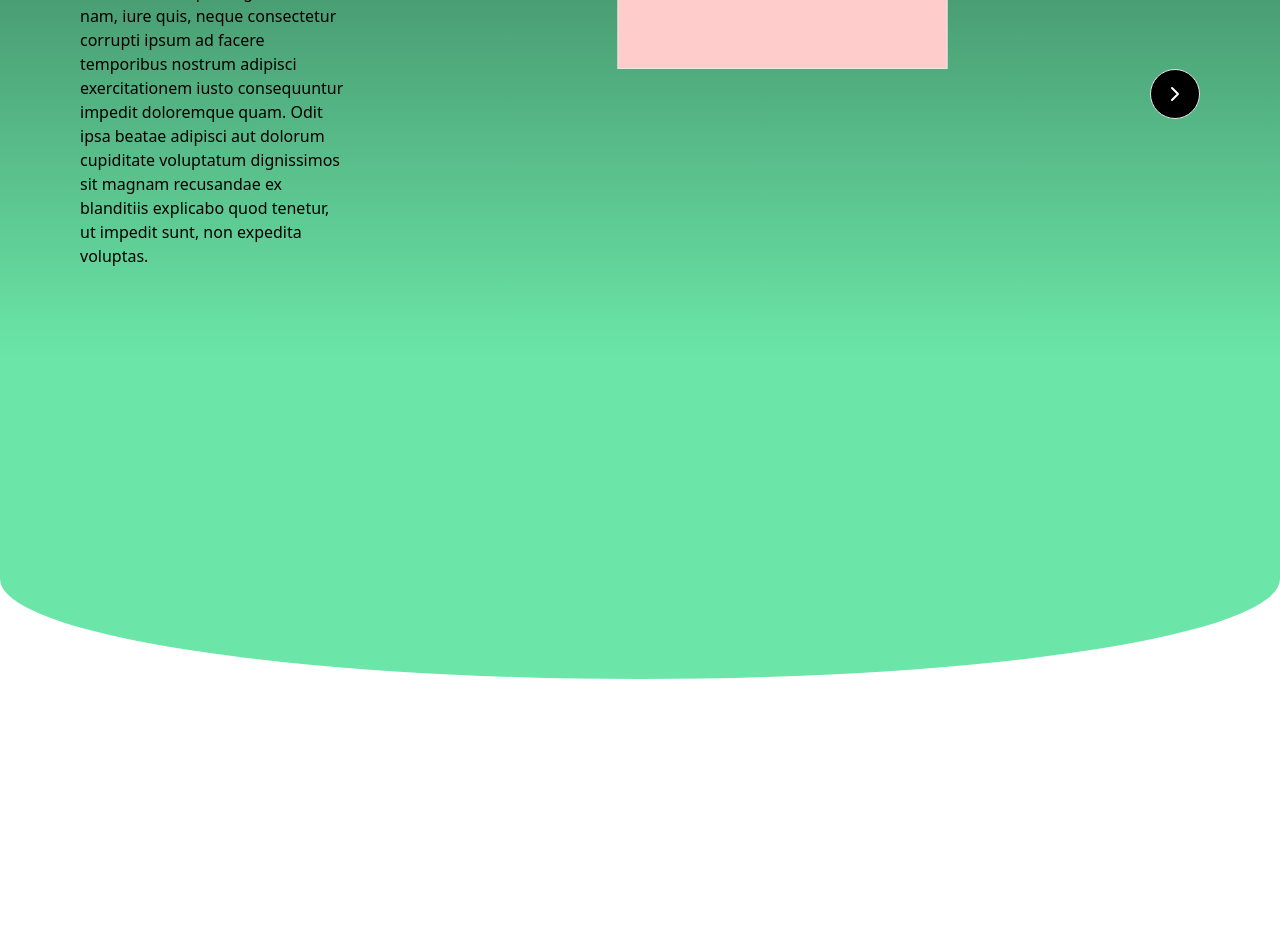
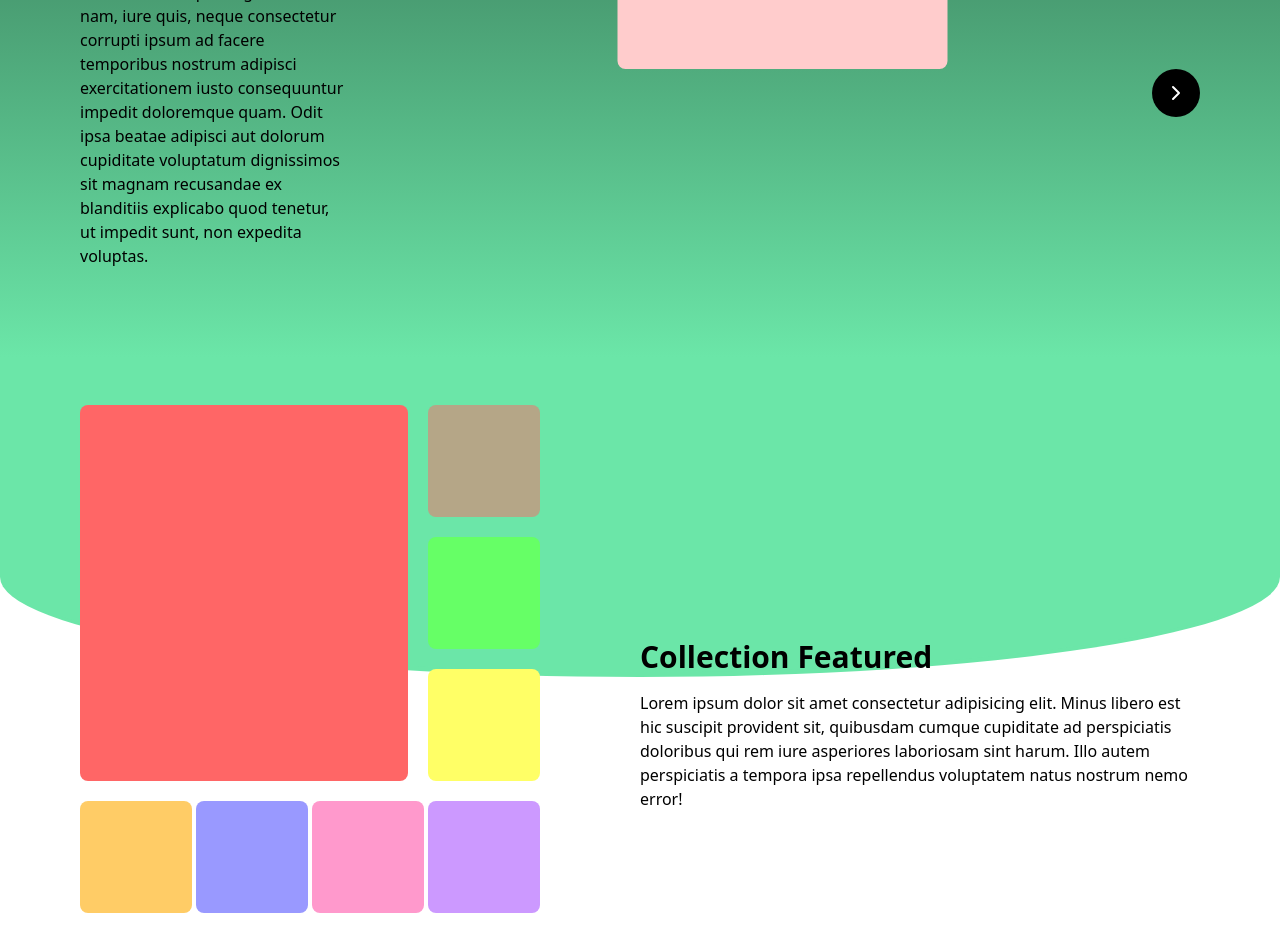
Before and after one commit to Tahsin0909/Innnovate_task, a Next.js app: page / in a window 1280 px wide. Shown: the part 2284-3236 px from the top of the page. Before the commit the page ends 2963 px from the top, so only its background shows below. Built offline with nearby package versions, Linux system fonts and the light colour scheme.

Commit message:
Completed grid color section

```diff
--- /dev/null
+++ b/src/app/components/gridColor/GridColor.tsx
@@ -0,0 +1,47 @@
+'use client'
+
+import React, { useState } from 'react';
+
+const GridColor = () => {
+    const [selectedColor, setSelectedColor] = useState<string>("#ff6666")
+    // const [activedColor, setActivedColor] = useState<string>("#ff6666")
+
+    const handleColorSelectors = (color: string) => {
+        setSelectedColor(color)
+    }
+    return (
+        <div className='body_padding '>
+            <div className='grid lg:grid-cols-2 grid-cols-1 items-center  relative lg:-translate-y-72 md:-translate-y-40 -translate-y-40'>
+                <div className="grid grid-cols-5 grid-rows-5 gap-5 w-fit">
+
+                    {/* main div  */}
+                    <div className={`rounded-lg col-start-1 col-end-4 row-start-1 row-end-4 transition-colors  bg-[${selectedColor}]`}></div>
+                    <button onClick={() => handleColorSelectors("#ff6666")}
+                        className={`rounded-lg md:w-28 md:h-28 w-16 h-16 col-start-4 col-end-5 row-start-1 row-end-2 bg-[#ff6666] ${selectedColor == "#ff6666" && "opacity-50"} active:scale-90 transition-all ease-linear `}></button>
+                    <button onClick={() => handleColorSelectors("#66ff66")}
+                        className={`rounded-lg md:w-28 md:h-28 w-16 h-16 col-start-4 col-end-5 row-start-2 row-end-3 bg-[#66ff66] ${selectedColor == "#66ff66" && "opacity-50"} active:scale-90 transition-all ease-linear `}></button>
+                    <button onClick={() => handleColorSelectors("#ffff66")}
+                        className={`rounded-lg md:w-28 md:h-28 w-16 h-16 col-start-4 col-end-5 row-start-3 row-end-4 bg-[#ffff66] ${selectedColor == "#ffff66" && "opacity-50"} active:scale-90 transition-all ease-linear `}></button>
+                    <button onClick={() => handleColorSelectors("#cc99ff")}
+                        className={`rounded-lg md:w-28 md:h-28 w-16 h-16 col-start-4 col-end-5 row-start-4 row-end-5 bg-[#cc99ff] ${selectedColor == "#cc99ff" && "opacity-50"} active:scale-90 transition-all ease-linear `}></button>
+                    <button onClick={() => handleColorSelectors("#ff99cc")}
+                        className={`rounded-lg md:w-28 md:h-28 w-16 h-16 col-start-3 col-end-4 row-start-4 row-end-5 bg-[#ff99cc] ${selectedColor == "#ff99cc" && "opacity-50"} active:scale-90 transition-all ease-linear `}></button>
+                    <button onClick={() => handleColorSelectors("#9999ff")}
+                        className={`rounded-lg md:w-28 md:h-28 w-16 h-16 col-start-2 col-end-3 row-start-4 row-end-5 bg-[#9999ff] ${selectedColor == "#9999ff" && "opacity-50"} active:scale-90 transition-all ease-linear `}></button>
+                    <button onClick={() => handleColorSelectors("#ffcc66")}
+                        className={`rounded-lg md:w-28 md:h-28 w-16 h-16 col-start-1 col-end-2 row-start-4 row-end-5 bg-[#ffcc66] ${selectedColor == "#ffcc66" && "opacity-50"} active:scale-90 transition-all ease-linear `}></button>
+                </div>
+
+                <div className='space-y-4'>
+                    <p className='md:text-3xl text-xl font-semibold'> Collection Featured</p>
+                    <p>Lorem ipsum dolor sit amet consectetur adipisicing elit. Minus libero est hic suscipit provident sit, quibusdam cumque cupiditate ad perspiciatis doloribus qui rem iure asperiores laboriosam sint harum. Illo autem perspiciatis a tempora ipsa repellendus voluptatem natus nostrum nemo error!</p>
+                </div>
+
+
+
+            </div>
+        </div>
+    );
+};
+
+export default GridColor;
--- a/src/app/components/overview/OverViewSlider.tsx
+++ b/src/app/components/overview/OverViewSlider.tsx
@@ -35,9 +35,9 @@ const OverViewSlider = () => {
                 className="mySwiper"
             >
                 {colors.map((ColorData, index) => (
-                    <SwiperSlide key={index} className='overview_swiper flex items-center'>
+                    <SwiperSlide key={index} className='overview_swiper flex items-center rounded-lg'>
                         <div style={{ backgroundColor: ColorData.color }}
-                            className={`w-full border  transition-all duration-300 flex justify-center  items-center ${activeIndex === index ? 'h-full' : 'md:h-80 h-48'}`}
+                            className={`w-full rounded-lg transition-all duration-300 flex justify-center  items-center ${activeIndex === index ? 'h-full' : 'md:h-80 h-48'}`}
                         >
                             <span className='font-semibold'>Slide {index + 1}</span>
                         </div>
@@ -47,11 +47,11 @@ const OverViewSlider = () => {
 
             {/* Custom buttons using the swiper instance */}
             <div className='flex gap-4 items-center justify-end md:mt-0 mt-4'>
-                <button className={`${activeIndex > 0 ? "opacity-100" : "opacity-0"} border p-3 rounded-full bg-black`}
+                <button className={`${activeIndex > 0 ? "opacity-100" : "opacity-0"} p-3 rounded-full bg-black`}
                     onClick={() => swiperInstance?.slidePrev()}>
                     <ChevronLeft className='fill-transparent text-white relative ' />
                 </button>
-                <button className={`${activeIndex < colors.length -1  ? "opacity-100" : "opacity-0"} border p-3 rounded-full bg-black`}
+                <button className={`${activeIndex < colors.length -1  ? "opacity-100" : "opacity-0"} p-3 rounded-full bg-black`}
                     onClick={() => swiperInstance?.slideNext()}>
                     <ChevronRight className='fill-transparent text-white relative ' />
                 </button>
--- a/src/app/page.tsx
+++ b/src/app/page.tsx
@@ -1,5 +1,6 @@
 import Banner from "./components/banner/Banner";
 import Customer from "./components/customer/Customer";
+import GridColor from "./components/gridColor/GridColor";
 import Navbar from "./components/navbar/Navbar";
 import Overview from "./components/overview/Overview";
 import Team from "./components/team/Team";
@@ -12,6 +13,7 @@ export default function Home() {
       <Team />
       <Customer/>
       <Overview/>
+      <GridColor/>
     </div>
   );
 }
```
